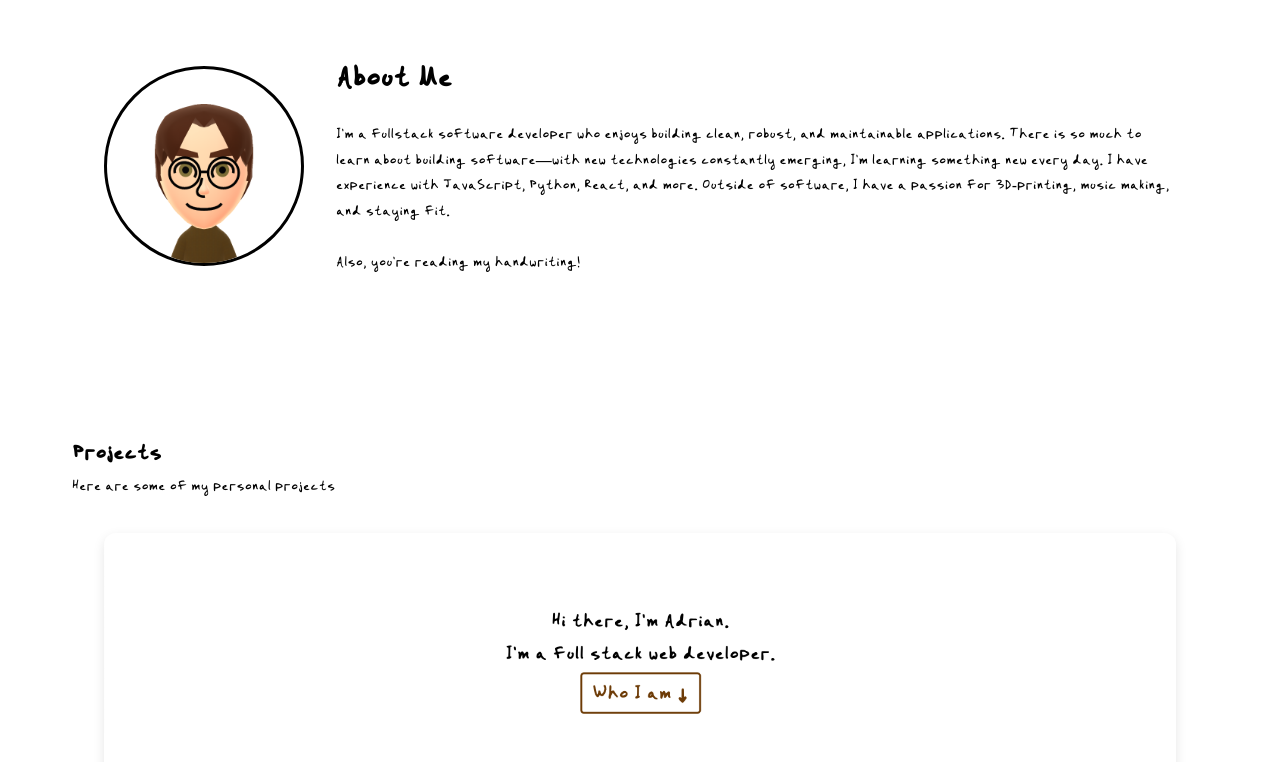
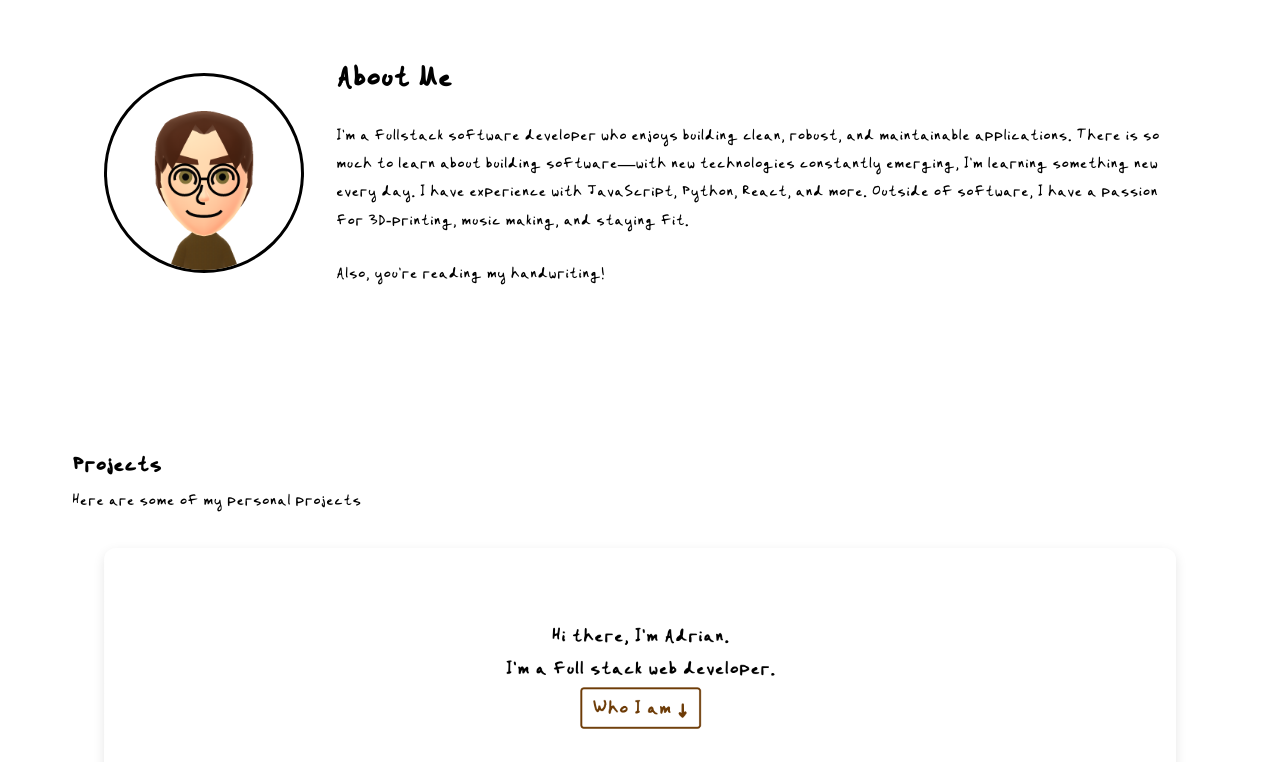
Before and after one commit to adrian-shirazi/portfolio, a website: page index.html in a window 1280 px wide. Shown: the part 840-1602 px from the top of the page. Drawn offline with Linux system fonts and the light colour scheme.

Commit message:
Adjusts the size of p tags so they're more easily readable

```diff
--- a/styles.css
+++ b/styles.css
@@ -17,6 +17,10 @@ body {
     line-height: 1.6;
     color: #000;
     background-color: #fff;
+}
+
+p {
+    font-size: 1.1rem;
 }
 
 /* Navbar styles */
```
